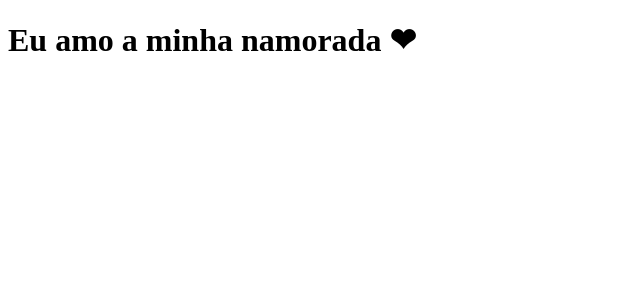
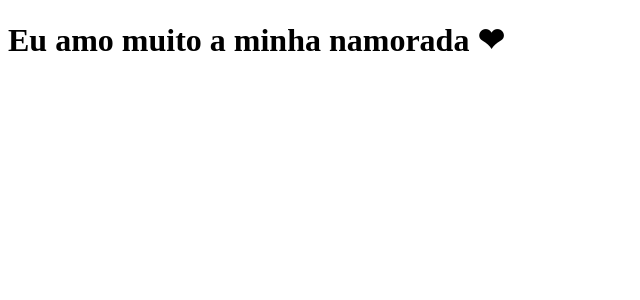
Before and after one commit to jphalexandrino/Clone-TabNews, a Next.js app: page / in a window 1280 px wide. Shown: the top 300 px of the page, without its empty margins (0-640 px from the left). Built offline with nearby package versions, Linux system fonts and the light colour scheme.

Commit message:
Modifica a frase

```diff
--- a/pages/index.js
+++ b/pages/index.js
@@ -1,5 +1,5 @@
 function Home(){
-    return <h1>Eu amo a minha namorada ❤ </h1>
+    return <h1>Eu amo muito a minha namorada ❤ </h1>
 }
 
 export default Home;
```
